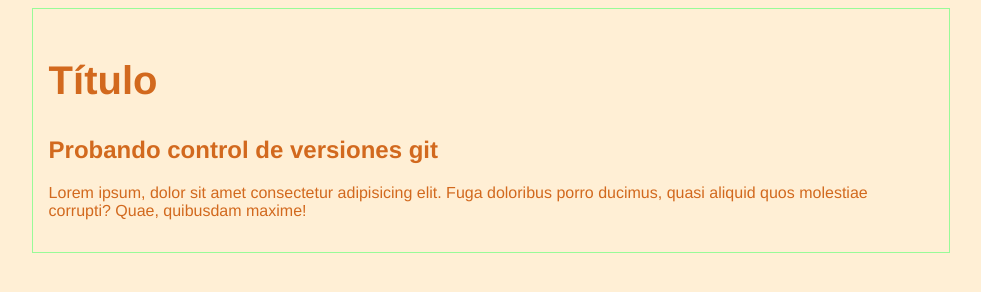
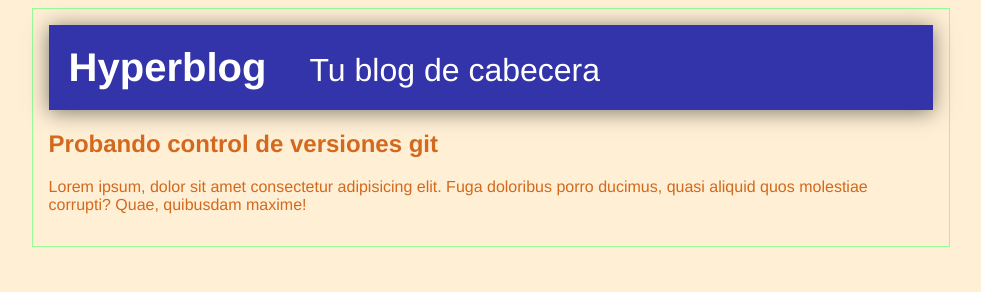
Before and after one commit to davidhschz/Hyperblog, a plain HTML site: page index.html in a window 1280 px wide. Shown: the whole page, without its empty margins (149-1130 px from the left). Drawn offline with Linux system fonts and the light colour scheme.

Commit message:
Finalizada la cabecera con diseño azul

```diff
--- a/css/estilos.css
+++ b/css/estilos.css
@@ -12,6 +12,24 @@ body {
     border: 1px solid palegreen;
     margin: 0 auto;
 }
+
 .post :nth-child(1) {
     font-size: 40px;
 }
+
+.cabecera
+{
+    background: #33A;
+    box-shadow: 0px 2px 20px 0px rgba(0,0,0,0.5);
+    color: white;
+    font-weight: bold;
+    margin: 0;
+    padding: 0.5em;
+}
+
+.cabecera .tagline
+{
+    padding: 0 0 0 1em;
+    font-weight: normal;
+    font-size: 0.8em;
+}
--- a/index.html
+++ b/index.html
@@ -11,7 +11,8 @@
     <div class="container">
         <section class="post">
             <div class="cabecera">
-                <h1>Título</h1>
+                Hyperblog
+                <span class="tagline">Tu blog de cabecera</span>
             </div>
             <h2>Probando control de versiones git</h2>
             <p>Lorem ipsum, dolor sit amet consectetur adipisicing elit. Fuga doloribus porro ducimus, quasi aliquid quos molestiae corrupti? Quae, quibusdam maxime!</p>
```
